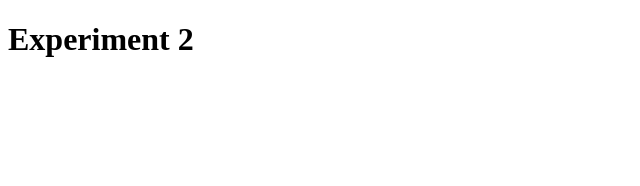
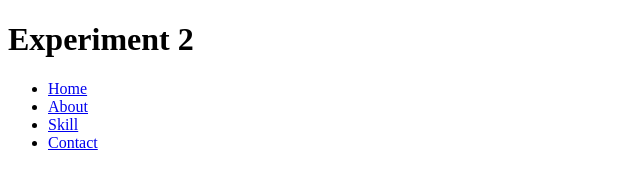
Before and after one commit to royelnath/DevOpsLab2, a plain HTML site: page index.html in a window 1280 px wide. Shown: the whole page, without its empty margins (0-640 px from the left). Drawn offline with Linux system fonts and the light colour scheme.

Commit message:
add navbar

```diff
--- a/index.html
+++ b/index.html
@@ -7,5 +7,13 @@
 </head>
 <body>
     <h1>Experiment 2</h1>
+    <nav>
+        <ul>
+            <li><a href="home">Home</a></li>
+            <li><a href="about">About</a></li>
+            <li><a href="skill">Skill</a></li>
+            <li><a href="contact">Contact</a></li>
+        </ul>
+    </nav>
 </body>
 </html>
```
